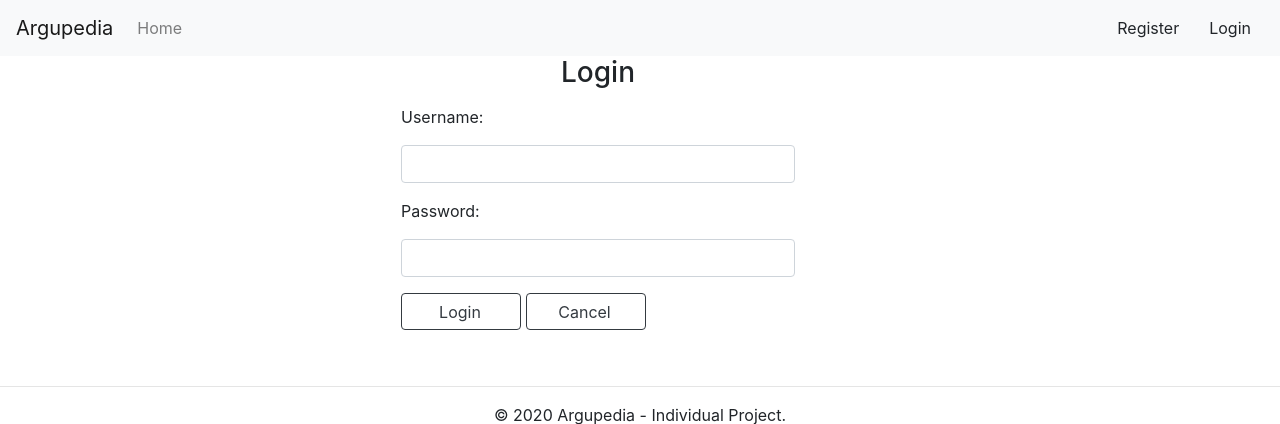
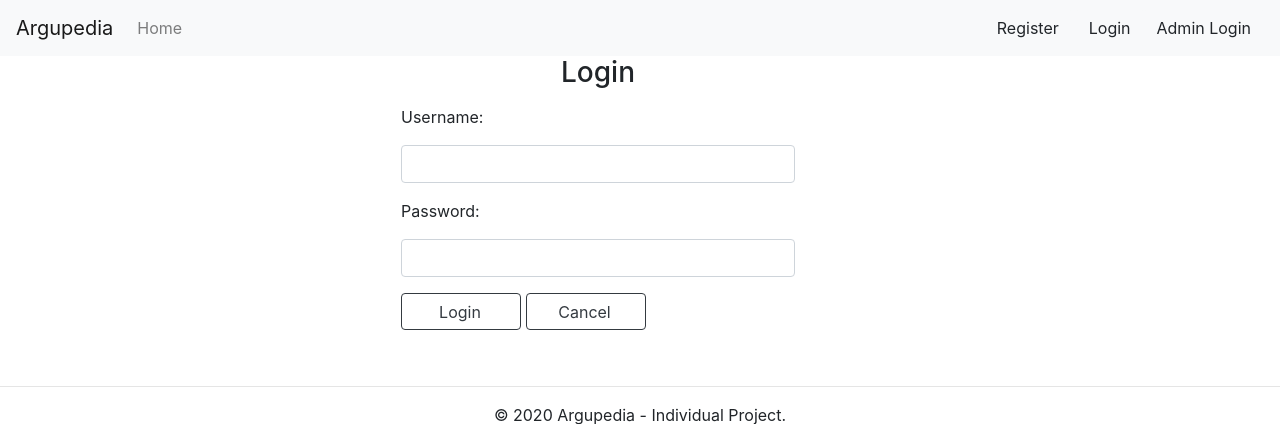
Before and after one commit to Naharul98/Argupedia, a Django app: page /accounts/login/ in a window 1280 px wide. Shown: the top 424 px of the page. Run offline with Django 3.2, Linux system fonts and the light colour scheme; some libraries are stand-ins or nearby versions.

Commit message:
admin login

```diff
--- a/templates/components/navbar.html
+++ b/templates/components/navbar.html
@@ -29,6 +29,7 @@
             <form class="form-inline my-2 my-lg-0">
                 <a href="{% url 'signup' %}" class="btn btn-light my-2 my-sm-0 mr-1">Register</a>
                 <a href="{% url 'login' %}" class="btn btn-light my-2 my-sm-0">Login</a>
+                <a href="/admin" class="btn btn-light my-2 my-sm-0">Admin Login</a>
             </form>
          {% endif %}
     </div>
```
Also changed, not shown: db.sqlite3, 1 other file.
